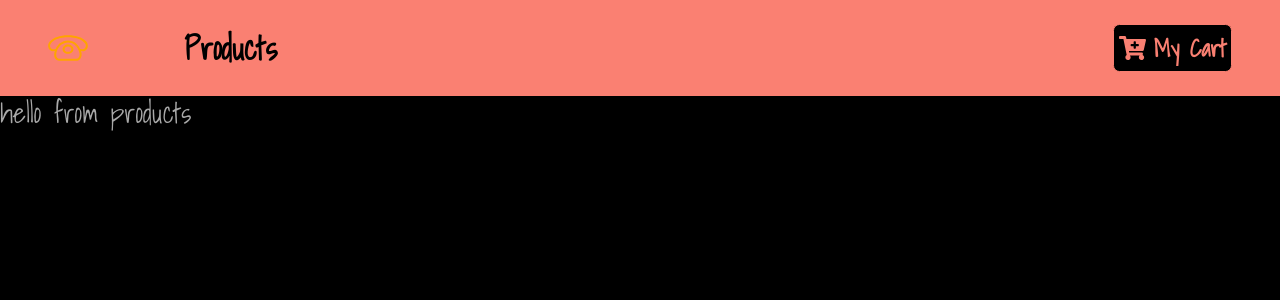
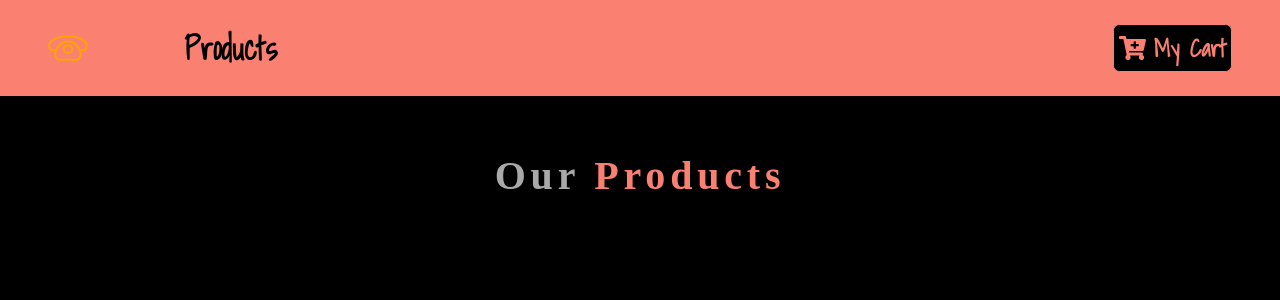
Before and after one commit to dewanganaditya362/store-app, a React (Create React App) app: page / in a window 1280 px wide. Shown: the top 300 px of the page. Built offline with nearby package versions, Linux system fonts and the light colour scheme; a web font is replaced by a local one.

Commit message:
added Context api

```diff
--- /dev/null
+++ b/src/components/Context.js
@@ -0,0 +1,35 @@
+import React, { Component } from 'react'
+import { storeProducts , detailProduct} from '../data'
+
+const ProductContext = React.createContext()
+
+export default class ProductProvider extends Component {
+
+    state = {
+        products: storeProducts,
+        detailProduct: detailProduct
+    }
+    handleDetails = () =>{
+        console.log("hello from detalis")
+    }
+
+    addToCart = ()=>{
+        console.log("hello from addToCArt")
+    }
+    render() {
+        return (
+            <ProductContext.Provider value={{
+                ...this.state,
+                handleDetalis : this.handleDetalis,
+                addToCart: this.addToCart
+            }}>
+                {this.props.children}
+            </ProductContext.Provider>
+
+        )
+    }
+}
+
+const ProductConsumer = ProductContext.Consumer
+
+export {ProductProvider, ProductConsumer}
--- a/src/components/ProductList.js
+++ b/src/components/ProductList.js
@@ -1,12 +1,25 @@
 import React, { Component } from 'react'
 import Product from './Product'
+import Title from './Title'
+import {ProductConsumer} from './Context'
 
 export default class ProductList extends Component {
     render() {
         return (
-            <div>
-                <Product/>
-            </div>
+            <React.Fragment>
+                <div className="py-5">
+                    <div className="container">
+                        <Title name="our" title="products"/>
+                        <div className="row">
+                            <ProductConsumer>
+                                {value =>{
+                                    console.log(value)
+                                }}
+                            </ProductConsumer>
+                        </div>
+                    </div>
+                </div>
+            </React.Fragment>
         )
     }
 }
--- /dev/null
+++ b/src/components/Title.js
@@ -0,0 +1,15 @@
+import React from 'react'
+
+export default function Title({name,title}) {
+    return (
+        <div className="row">
+            <div className="col-10 mx-auto my-2 text-center text-title">
+                <h1 className="text-capitalize font-weight-bold">
+                    {name} <strong className="text-salmon">
+                        {title}
+                    </strong>
+                    </h1>
+            </div>
+        </div>
+    )
+}
--- a/src/index.js
+++ b/src/index.js
@@ -3,12 +3,16 @@
 import './index.css';
 import {BrowserRouter as Router} from 'react-router-dom';
 import App from './App';
+import {ProductProvider} from './components/Context'
 import * as serviceWorker from './serviceWorker';
 
 ReactDOM.render(
-  <Router>
+  <ProductProvider>
+<Router>
      <App />
   </Router>
+  </ProductProvider>
+
   ,
   document.getElementById('root')
 );
```
